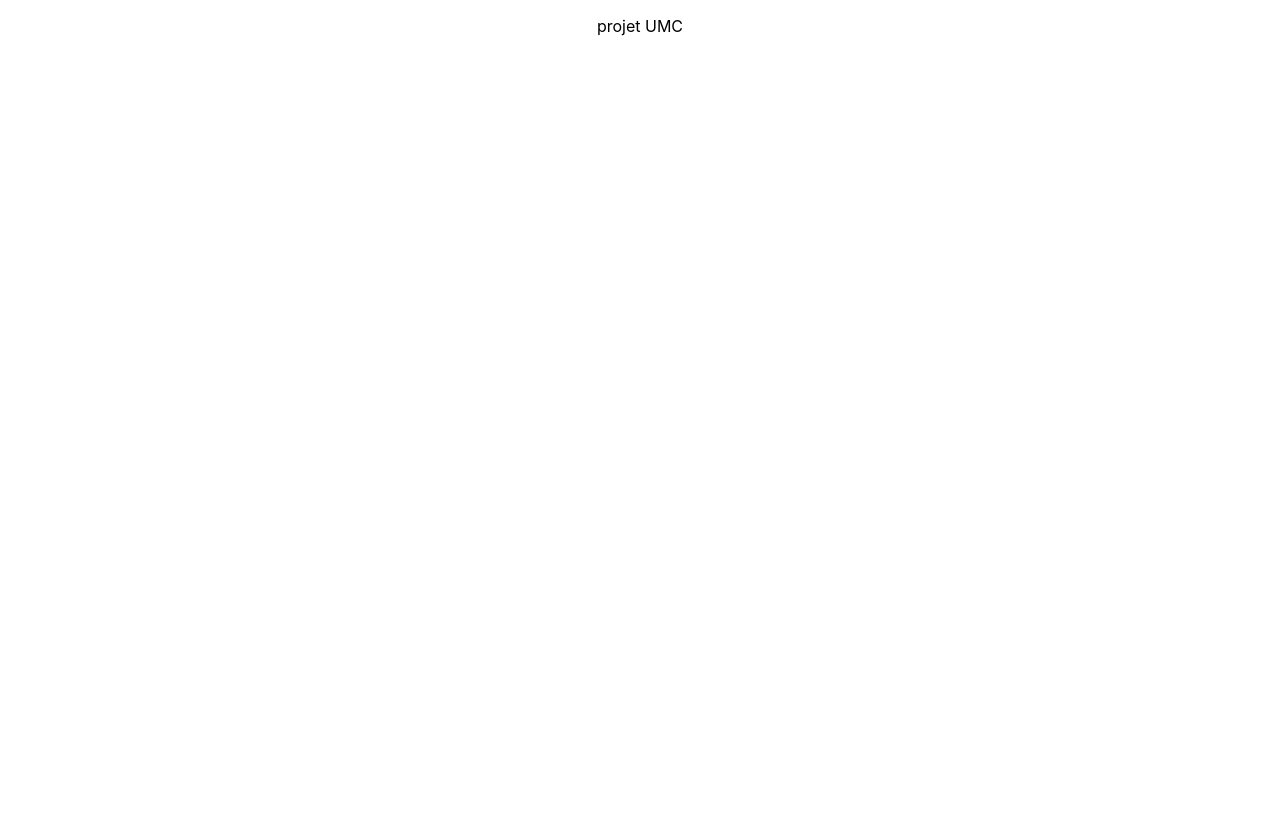
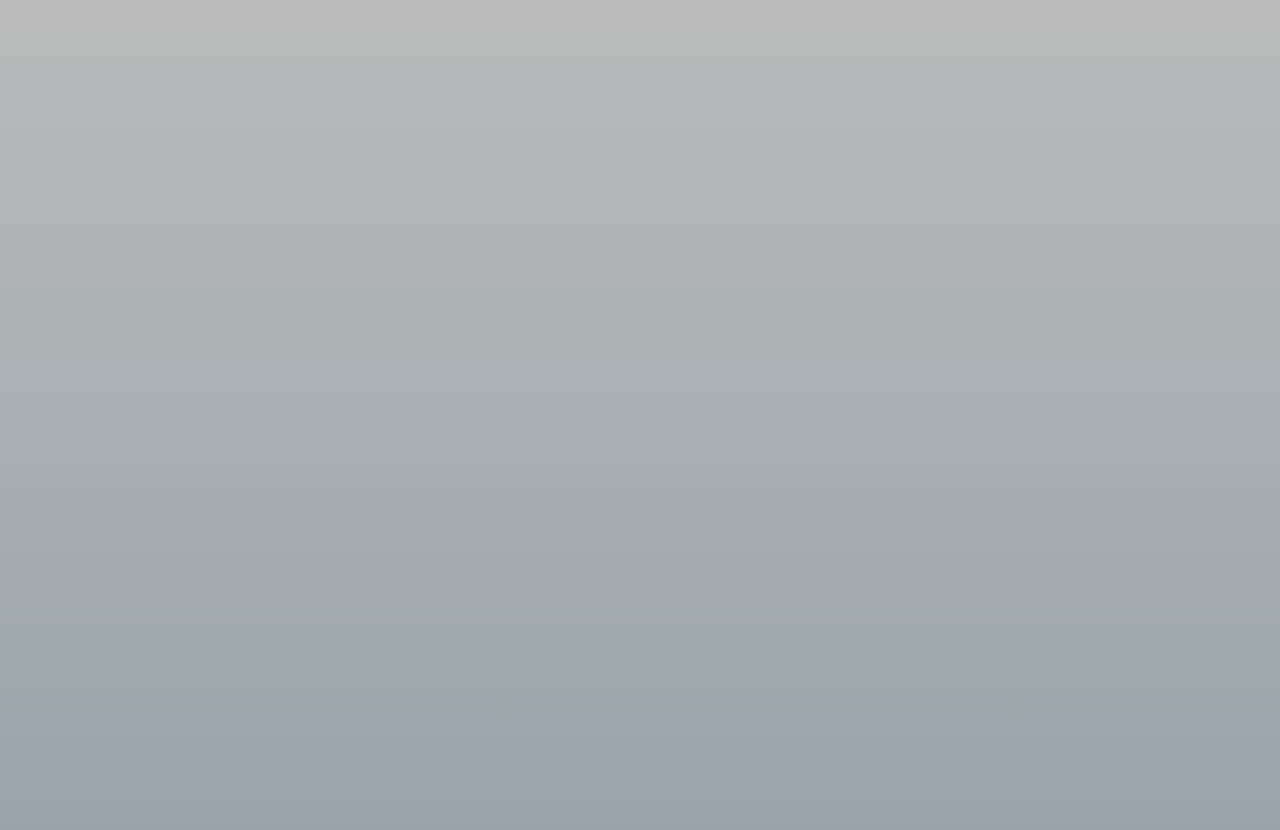
Before and after one commit to UltimatOne/UltraMotionCorp, a React (Create React App) app: page / in a window 1280 px wide. Shown: the top 830 px of the page. Before the commit the page ends 800 px from the top, so only its background shows below. Built offline with nearby package versions, Linux system fonts and the light colour scheme.

Commit message:
feat: Initialisation landing page/accueil

```diff
--- a/src/composants/pages/accueil/accueil.css
+++ b/src/composants/pages/accueil/accueil.css
@@ -0,0 +1,15 @@
+.LandingPage{
+
+    display: flex;
+    min-width: 100%;
+    min-height: 3072px;
+
+
+
+
+
+    background: #BABABA;
+    background: -moz-linear-gradient(top, #BABABA 0%, #3E6A83 100%);
+    background: -webkit-linear-gradient(top, #BABABA 0%, #3E6A83 100%);
+    background: linear-gradient(to bottom, #BABABA 0%, #3E6A83 100%);
+}
--- a/src/composants/pages/accueil/accueil.js
+++ b/src/composants/pages/accueil/accueil.jsx
@@ -1,10 +1,10 @@
+// import Nav from '../../Nav/Nav';
 import './accueil.css';
-
 
 function Accueil(){
     return (
-     <div>
-         <p>projet UMC</p>
+     <div className="LandingPage">
+        {/* <Nav/> */}
      </div>
  )};
  export default Accueil;
```
Also changed, not shown: src/App.js (line endings or trailing spaces), src/medias/logo.svg (added).
